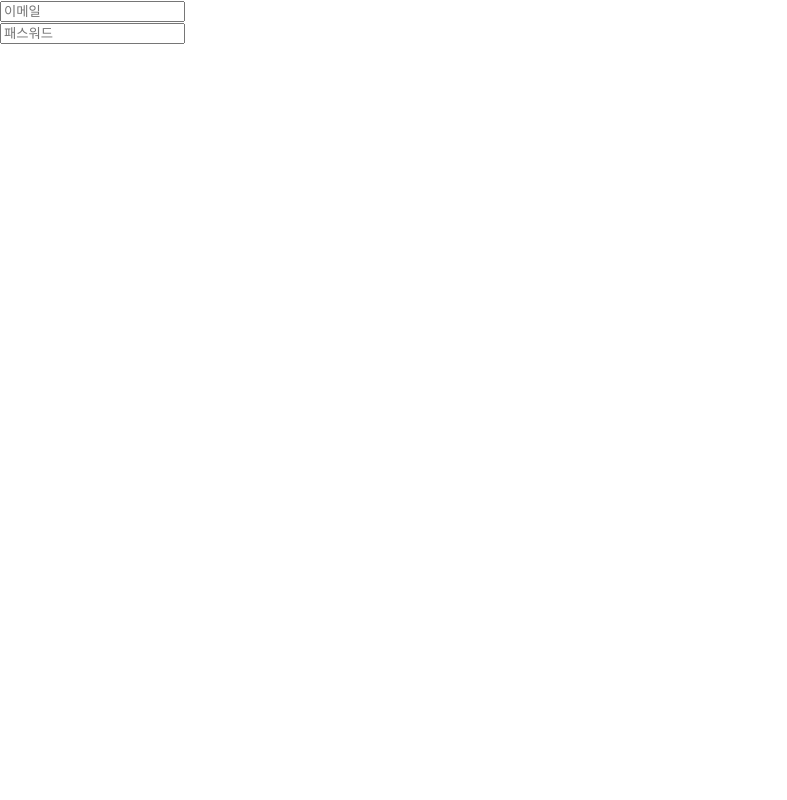
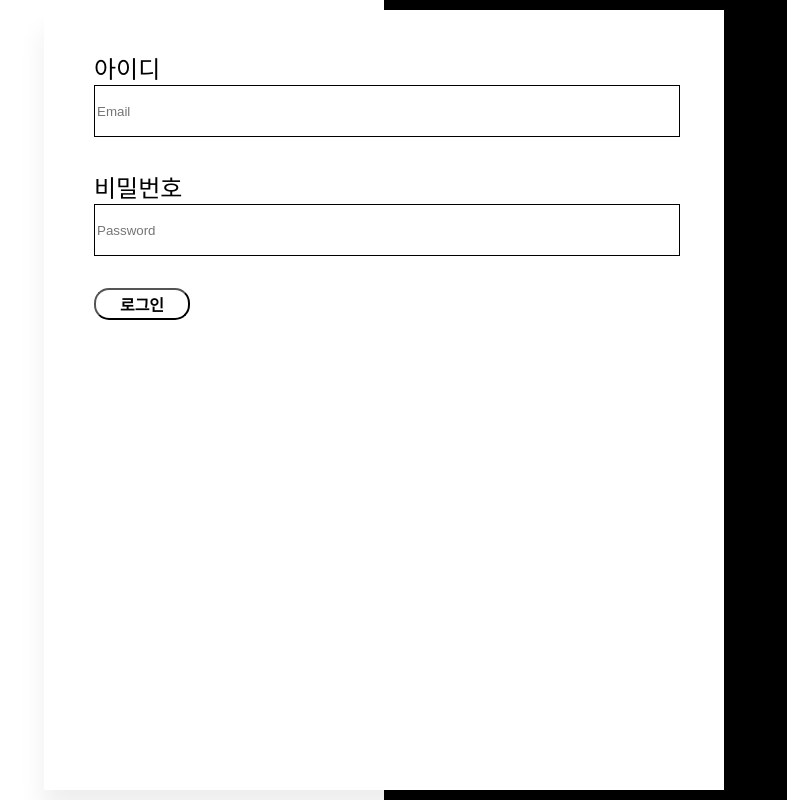
Before and after one commit to SMin1620/IN_A_DREAM, a React (Create React App) app in the folder front/: page /Login in a window 1280 px wide. Shown: the whole page, without its empty margins (0-787 px from the left). Built offline with nearby package versions, Linux system fonts and the light colour scheme.

Commit message:
Update: 로그인 페이지 생성 및 common 컴포넌트들 조금씩 수정

```diff
--- a/front/src/components/common/Button.tsx
+++ b/front/src/components/common/Button.tsx
@@ -2,11 +2,12 @@ import React from "react";
 import S from "styled-components";
 
 interface ButtonPropsComponent {
-  position: string;
+  position?: string;
   bottom?: number;
   top?: number;
   right?: number;
   left?: number;
+  children?: React.ReactNode;
 }
 
 const StyledButton = S.button<ButtonPropsComponent>`
@@ -30,7 +31,7 @@ font-size: 1rem;
 `;
 
 const Button = (props: ButtonPropsComponent) => {
-  return <StyledButton {...props}>Button</StyledButton>;
+  return <StyledButton {...props}>{props.children}</StyledButton>;
 };
 
 export default Button;
--- a/front/src/components/common/Input.tsx
+++ b/front/src/components/common/Input.tsx
@@ -1,19 +1,37 @@
 import React from "react";
 import styled from "styled-components";
 import { LoginInput } from "../../types/LoginTypes";
+
+const StyledInput = styled.input<LoginInput>`
+  background-color: ${(props) => props.backgroundColor};
+  height: ${(props) => props.height};
+  width: ${(props) => props.width};
+  border: ${(props) => props.border};
+  margin-bottom: ${(props) => props.marginBottom};
+`;
 
 const Input: React.FC<LoginInput> = ({
   placeholder,
   value,
   type,
   onChange,
+  backgroundColor,
+  height,
+  width,
+  border,
+  marginBottom,
 }) => {
   return (
-    <input
+    <StyledInput
       type={type}
       placeholder={placeholder}
       value={value}
       onChange={onChange}
+      backgroundColor={backgroundColor}
+      height={height}
+      width={width}
+      border={border}
+      marginBottom={marginBottom}
     />
   );
 };
--- /dev/null
+++ b/front/src/components/common/Label.tsx
@@ -0,0 +1,30 @@
+import React from "react";
+import styled from "styled-components";
+import { LoginLabel } from "../../types/LoginTypes";
+
+const StyledLabel = styled.label<LoginLabel>`
+  font-size: ${(props) => props.fontSize};
+  font-weight: ${(props) => props.fontWeight};
+  margin-bottom: ${(props) => props.marginBottom};
+`;
+
+const Label: React.FC<LoginLabel> = ({
+  htmlFor,
+  children,
+  fontSize,
+  fontWeight,
+  marginBottom,
+}) => {
+  return (
+    <StyledLabel
+      htmlFor={htmlFor}
+      fontSize={fontSize}
+      fontWeight={fontWeight}
+      marginBottom={marginBottom}
+    >
+      {children}
+    </StyledLabel>
+  );
+};
+
+export default Label;
--- /dev/null
+++ b/front/src/components/features/LoginComponents/LoginForm.tsx
@@ -0,0 +1,55 @@
+import React, { useState } from "react";
+import Input from "../../common/Input";
+import Button from "../../common/Button";
+import Label from "../../common/Label";
+
+const LoginForm = () => {
+  const [email, setEmail] = useState("");
+  const [password, setPassword] = useState("");
+
+  const handleEmail = (e: React.ChangeEvent<HTMLInputElement>) => {
+    setEmail(e.target.value);
+  };
+
+  const handlePassword = (e: React.ChangeEvent<HTMLInputElement>) => {
+    setPassword(e.target.value);
+  };
+
+  return (
+    <div>
+      <Label marginBottom="2rem" fontSize="1.5rem" fontWeight="500">
+        아이디
+      </Label>
+      <br />
+      <Input
+        backgroundColor="white"
+        width="100%"
+        height="3rem"
+        border="1px solid black"
+        marginBottom="2rem"
+        placeholder="Email"
+        type="text"
+        onChange={(e) => handleEmail(e)}
+      />
+      <br />
+      <Label marginBottom="2rem" fontSize="1.5rem" fontWeight="500">
+        비밀번호
+      </Label>
+      <br />
+      <Input
+        backgroundColor="white"
+        width="100%"
+        height="3rem"
+        border="1px solid black"
+        marginBottom="2rem"
+        placeholder="Password"
+        type="password"
+        onChange={(e) => handlePassword(e)}
+      />
+      <br />
+      <Button>로그인</Button>
+    </div>
+  );
+};
+
+export default LoginForm;
--- a/front/src/pages/LoginPage.tsx
+++ b/front/src/pages/LoginPage.tsx
@@ -1,27 +1,19 @@
-import React, { useState } from "react";
-import Input from "../components/common/Input";
+import React from "react";
+import LoginForm from "../components/features/LoginComponents/LoginForm";
+import "../styles/LoginPage.css";
 
 const LoginPage = () => {
-  const [email, setEmail] = useState("");
-  const inputEmail = (e: React.ChangeEvent<HTMLInputElement>) => {
-    console.log(e.target.value);
-  };
+  return (
+    <div className="LoginForm">
+      <div className="login-form">
+        <LoginForm />
+      </div>
 
-  const inputPassword = (e: React.ChangeEvent<HTMLInputElement>) => {
-    console.log(e.target.value);
-  };
+      <div className="login-left-section"></div>
 
-  return (
-    <div>
-      <Input placeholder="이메일" type="text" onChange={(e) => inputEmail(e)} />
-
-      <br />
-
-      <Input
-        placeholder="패스워드"
-        type="password"
-        onChange={(e) => inputPassword(e)}
-      />
+      <div className="login-right-section">
+        <img src="" alt="" />
+      </div>
     </div>
   );
 };
--- /dev/null
+++ b/front/src/styles/LoginPage.css
@@ -0,0 +1,30 @@
+.LoginForm {
+  display: flex;
+  height: 100vh;
+}
+
+.login-form {
+  position: absolute;
+  top: 50%;
+  left: 30%;
+  width: 580px;
+  height: 700px;
+  padding: 40px 50px;
+  transform: translate(-50%, -50%);
+  background-color: white;
+  box-shadow: 0 20px 25px 0 rgba(0, 0, 0, 0.07);
+  z-index: 1;
+}
+
+.login-left-section {
+  flex-basis: 30%;
+  display: flex;
+  justify-content: center;
+  align-items: center;
+}
+
+.login-right-section {
+  background-color: black;
+  flex-basis: 70%;
+  position: relative;
+}
```
Also changed, not shown: front/src/types/LoginTypes.tsx (+13 -0 lines).
